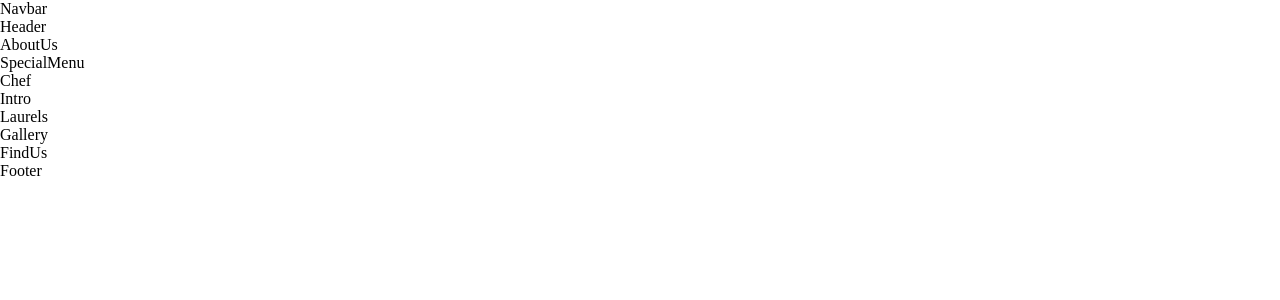
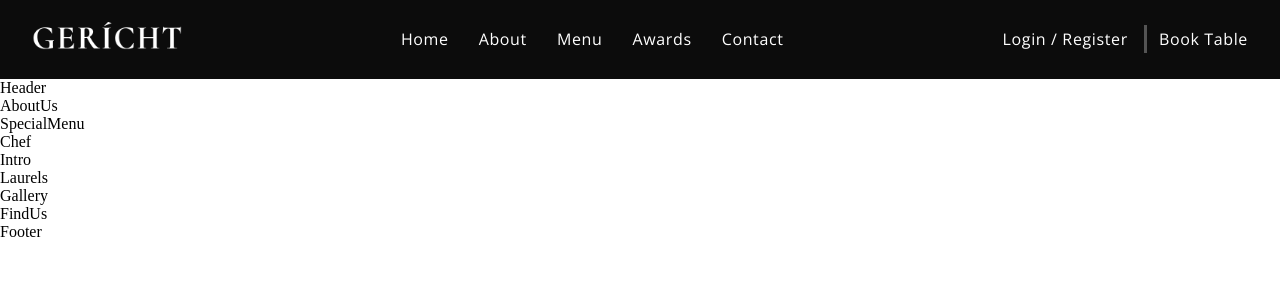
Before and after one commit to Meistaaa/gesicht_restaaurant, a React (Create React App) app: page / in a window 1280 px wide. Shown: the top 300 px of the page. Built offline with nearby package versions, Linux system fonts and the light colour scheme; a web font is replaced by a local one.

Commit message:
gerich navbar almost

```diff
--- a/src/App.js
+++ b/src/App.js
@@ -1,11 +1,21 @@
-import React from 'react';
+import React from "react";
 
-import { AboutUs, Chef, FindUs, Footer, Gallery, Header, Intro, Laurels, SpecialMenu } from './container';
-import { Navbar } from './components';
-import './App.css';
+import {
+  AboutUs,
+  Chef,
+  FindUs,
+  Footer,
+  Gallery,
+  Header,
+  Intro,
+  Laurels,
+  SpecialMenu,
+} from "./container";
+import { Navbar } from "./components";
+import "./App.css";
 
 const App = () => (
-  <div>
+  <div className="">
     <Navbar />
     <Header />
     <AboutUs />
--- a/src/components/Navbar/Navbar.css
+++ b/src/components/Navbar/Navbar.css
@@ -0,0 +1,39 @@
+.app__navbar{
+    color: #f5f5f5;
+    display: flex;
+    align-items: center;
+    justify-content: space-between;
+    width: 100%;
+    background-color:var(--color-black);
+    padding: 1rem 2rem;
+
+    font-family: var(--);
+}
+.app__navbar-image{
+    width: 150px;
+}
+.app__links{
+    display: flex;
+    gap: 30px;
+    align-items: center;
+
+}
+.app__links a:hover{
+    color:  #d5d5d5;
+}
+.app__navbar-login{
+    display: flex;
+    gap: 12px;
+}
+.app__navbar-login a:first-child{
+    background: transparent;
+
+    padding-right:  1rem ;
+}
+.app__nav-login-link{
+    border-right: 3px solid var(--color-gray);
+
+}
+.app__navbar-login a:hover{
+    border-bottom: 2px solid var(--color-golden);
+}
--- a/src/components/Navbar/Navbar.jsx
+++ b/src/components/Navbar/Navbar.jsx
@@ -1,10 +1,43 @@
-import React from 'react';
+import React from "react";
+import { GiHamburgerMenu } from 'react-icons/gi';
+import { MdOutlineRestaurantMenu } from 'react-icons/md';
 
-import './Navbar.css';
-
+import "./Navbar.css";
+import images from "../../constants/images";
 const Navbar = () => (
-  <div>
-    Navbar
+  <div className="app__navbar">
+    <div className="app__navbar-logo">
+      <img
+        className="app__navbar-image"
+        src={images.gericht}
+        alt="gericht-image"
+      />
+    </div>
+    <div className="app__links ">
+      <a className="p__opensans" href="#">
+        Home
+      </a>
+      <a className="p__opensans" href="#">
+        About
+      </a>
+      <a className="p__opensans" href="">
+        Menu
+      </a>
+      <a className="p__opensans" href="">
+        Awards
+      </a>
+      <a className="p__opensans" href="">
+        Contact
+      </a>
+    </div>
+    <div className="app__navbar-login">
+      <a href="#" className="p__opensans app__nav-login-link" type="button">
+        Login / Register
+      </a>
+      <a href="#" className="p__opensans " type="button">
+        Book Table
+      </a>
+    </div>
   </div>
 );
 
```
